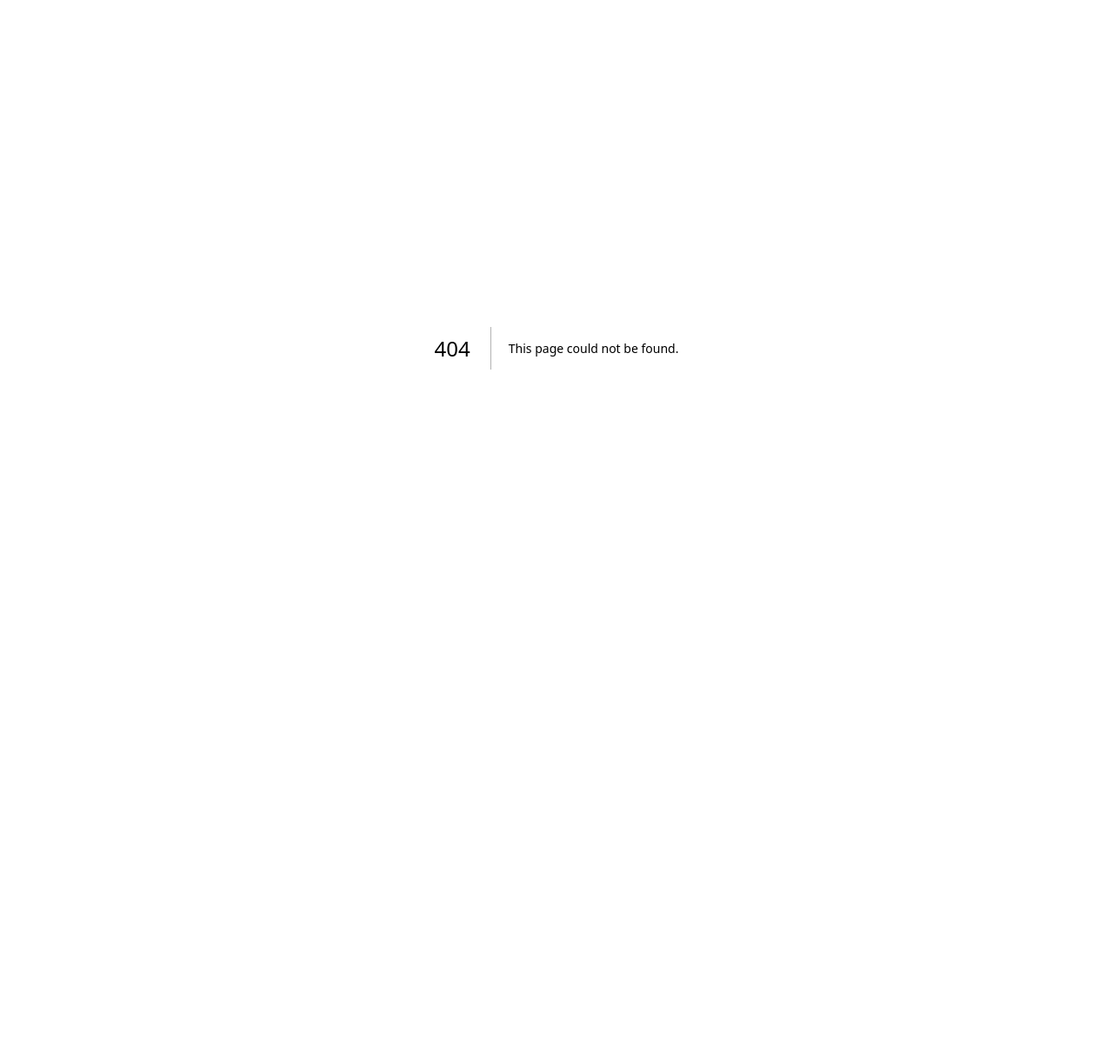
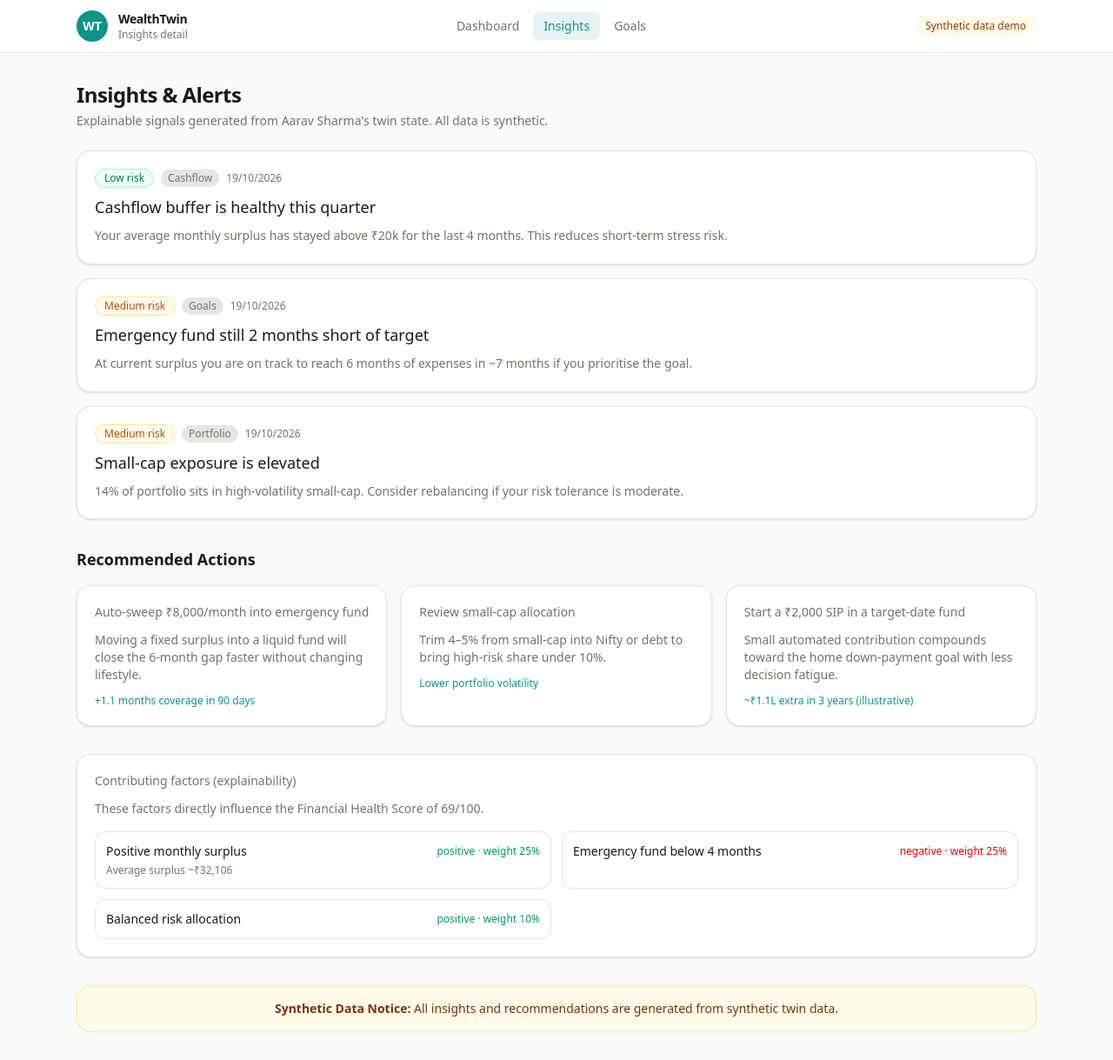
Before and after one commit to Pavan3030-pr/WealthTwin, a Next.js app: page /insights in a window 1280 px wide. Before the commit this address had no page. Shown: the whole page at 87% size. Before the commit the page ends 800 px from the top, so only its background shows below. Built offline with nearby package versions, Linux system fonts and the light colour scheme.

Commit message:
Add Insights page, Goals timeline page, Playwright smoke tests, update dashboard with chart

```diff
--- /dev/null
+++ b/src/app/insights/page.tsx
@@ -0,0 +1,85 @@
+import { computeTwinState } from "@/services/synthetic";
+import { Card, CardHeader, CardTitle } from "@/components/ui/Card";
+import { RiskBadge } from "@/components/ui/RiskBadge";
+import { Nav } from "@/components/Nav";
+import Link from "next/link";
+
+export default function InsightsPage() {
+  const twin = computeTwinState();
+
+  return (
+    <div className="min-h-screen bg-[var(--background)]">
+      <header className="sticky top-0 z-20 border-b border-[var(--border)] bg-[var(--surface)]/90 backdrop-blur">
+        <div className="mx-auto flex max-w-6xl flex-wrap items-center justify-between gap-3 px-4 py-3 sm:px-6">
+          <div className="flex items-center gap-3">
+            <Link href="/" className="flex h-9 w-9 items-center justify-center rounded-full bg-[var(--primary)] text-sm font-bold text-white">WT</Link>
+            <div>
+              <p className="text-sm font-semibold tracking-tight">WealthTwin</p>
+              <p className="text-xs text-[var(--muted)]">Insights detail</p>
+            </div>
+          </div>
+          <Nav active="/insights" />
+          <span className="rounded-full bg-amber-50 px-3 py-1 text-xs font-medium text-amber-800">Synthetic data demo</span>
+        </div>
+      </header>
+
+      <main className="mx-auto max-w-6xl px-4 py-8 sm:px-6">
+        <div className="mb-6">
+          <h1 className="text-2xl font-semibold tracking-tight">Insights & Alerts</h1>
+          <p className="mt-1 text-sm text-[var(--muted)]">Explainable signals generated from {twin.displayName}&apos;s twin state. All data is synthetic.</p>
+        </div>
+
+        <div className="mb-8 grid gap-4">
+          {twin.insights.map((insight) => (
+            <Card key={insight.id}>
+              <div className="mb-2 flex flex-wrap items-center gap-2">
+                <RiskBadge level={insight.severity} />
+                <span className="rounded-full bg-[var(--border)] px-2 py-0.5 text-xs capitalize text-[var(--muted)]">{insight.category}</span>
+                <span className="text-xs text-[var(--muted)]">{new Date(insight.createdAt).toLocaleDateString("en-IN")}</span>
+              </div>
+              <h2 className="text-lg font-medium">{insight.title}</h2>
+              <p className="mt-2 text-sm leading-relaxed text-[var(--muted)]">{insight.body}</p>
+            </Card>
+          ))}
+        </div>
+
+        <section className="mb-8">
+          <h2 className="mb-4 text-lg font-semibold">Recommended Actions</h2>
+          <div className="grid gap-4 sm:grid-cols-2 lg:grid-cols-3">
+            {twin.recommendations.map((rec) => (
+              <Card key={rec.id}>
+                <CardHeader><CardTitle>{rec.title}</CardTitle></CardHeader>
+                <p className="text-sm text-[var(--muted)]">{rec.description}</p>
+                {rec.impactEstimate && <p className="mt-3 text-xs font-medium text-[var(--primary)]">{rec.impactEstimate}</p>}
+              </Card>
+            ))}
+          </div>
+        </section>
+
+        <section className="mb-8">
+          <Card>
+            <CardHeader><CardTitle>Contributing factors (explainability)</CardTitle></CardHeader>
+            <p className="mb-4 text-sm text-[var(--muted)]">These factors directly influence the Financial Health Score of {twin.financialHealthScore}/100.</p>
+            <div className="grid gap-3 sm:grid-cols-2">
+              {twin.factors.map((f) => (
+                <div key={f.id} className="rounded-xl border border-[var(--border)] p-3">
+                  <div className="flex items-center justify-between">
+                    <span className="text-sm font-medium">{f.label}</span>
+                    <span className={f.impact === "positive" ? "text-xs text-emerald-600" : f.impact === "negative" ? "text-xs text-red-600" : "text-xs text-[var(--muted)]"}>
+                      {f.impact} · weight {(f.weight * 100).toFixed(0)}%
+                    </span>
+                  </div>
+                  {f.detail && <p className="mt-1 text-xs text-[var(--muted)]">{f.detail}</p>}
+                </div>
+              ))}
+            </div>
+          </Card>
+        </section>
+
+        <footer className="rounded-2xl border border-amber-200 bg-amber-50 px-5 py-4 text-center text-sm text-amber-900">
+          <strong>Synthetic Data Notice:</strong> All insights and recommendations are generated from synthetic twin data.
+        </footer>
+      </main>
+    </div>
+  );
+}
```
Also changed, not shown: 1 other file (tests, documents, lock files or other folders).
